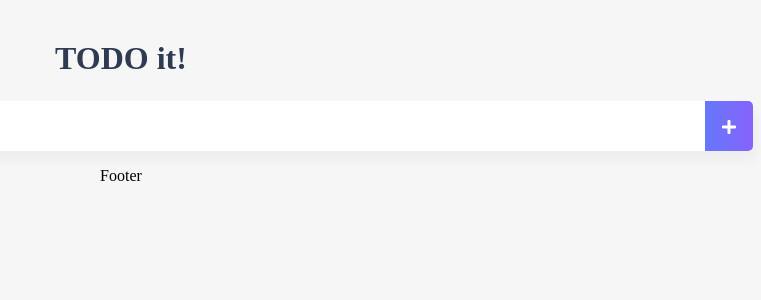
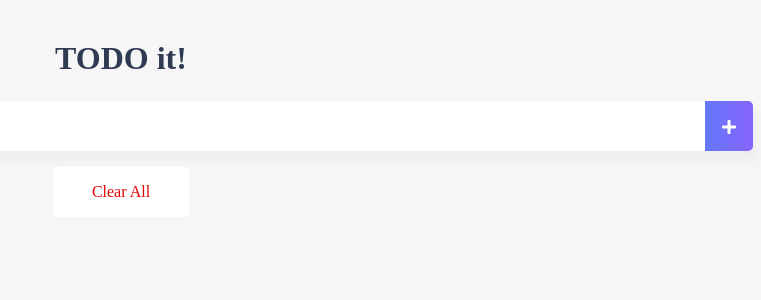
Before and after one commit to jambottle/vue-intermediate, a Vue app: page / in a window 1280 px wide. Shown: the top 300 px of the page, without its empty margins (519-1280 px from the left). Built offline with nearby package versions, Linux system fonts and the light colour scheme.

Commit message:
Add: TodoFooter 컴포넌트 구현 완료

```diff
--- a/src/components/TodoFooter.vue
+++ b/src/components/TodoFooter.vue
@@ -1,19 +1,36 @@
 <template>
-  <div>Footer</div>
+  <div class="clearAllContainer">
+    <span class="clearAllButton" v-on:click="clearTodo">Clear All</span>
+  </div>
 </template>
 
 <script>
 export default {
-  name: 'TodoFooter',
-
-  data() {
-    return {};
+  methods: {
+    clearTodo: function () {
+      localStorage.clear();
+    },
   },
-
-  mounted() {},
-
-  methods: {},
 };
 </script>
 
-<style lang="scss" scoped></style>
+<style lang="scss" scoped>
+.clearAllContainer {
+  width: 8.5rem;
+  height: 50px;
+  line-height: 50px;
+  background-color: white;
+  border-radius: 5px;
+  margin: 0 auto;
+
+  .clearAllButton {
+    color: #e20303;
+    /* 추가 */
+    display: block;
+  }
+
+  &:hover {
+    cursor: pointer;
+  }
+}
+</style>
--- a/src/components/TodoList.vue
+++ b/src/components/TodoList.vue
@@ -58,7 +58,7 @@ export default {
 ul {
   list-style-type: none;
   margin-top: 0;
-  padding-left: 50px;
+  padding-inline-start: 0;
   text-align: left;
 
   li {
@@ -67,12 +67,12 @@ ul {
     min-height: 50px;
     margin: 0.5rem 0;
     border-radius: 5px;
-    padding: 0 0.9rem;
+    padding: 0 1rem;
     background-color: white;
     line-height: 50px;
 
     .checkButton {
-      margin-right: 5px;
+      margin-right: 10px;
       color: #62acde;
       line-height: 45px;
 
```
